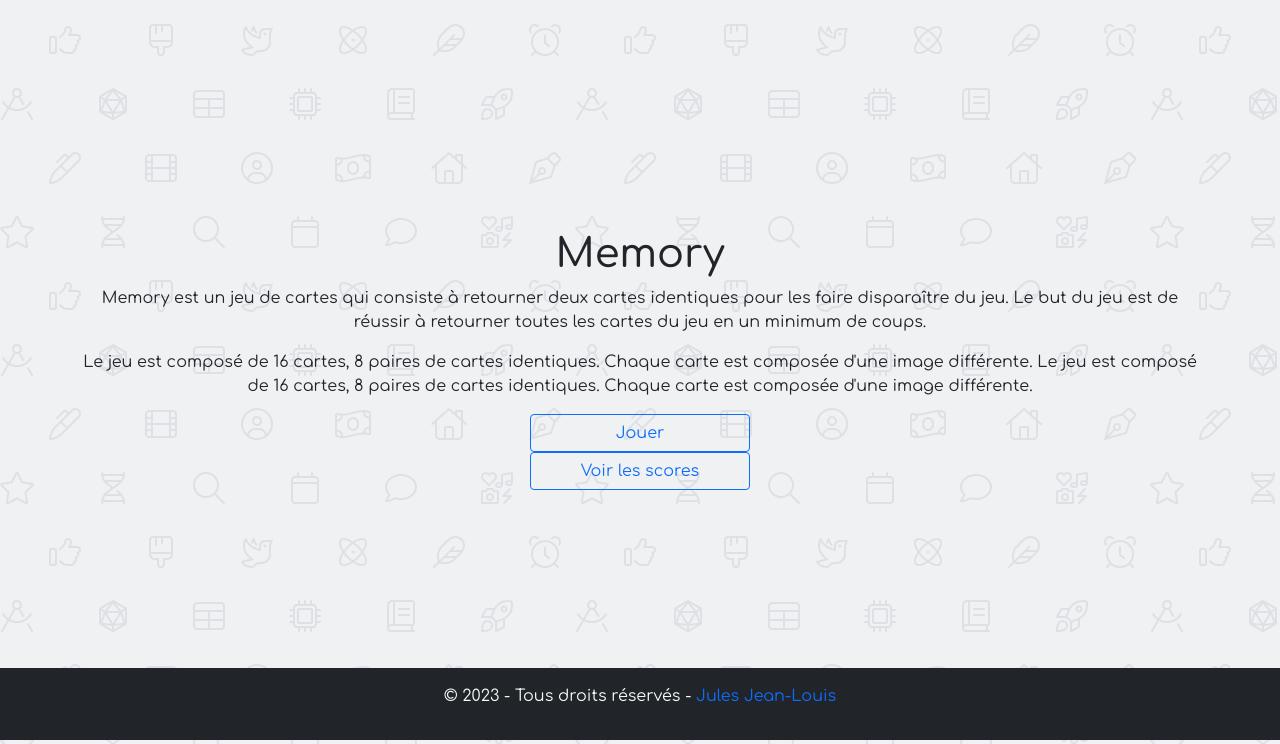
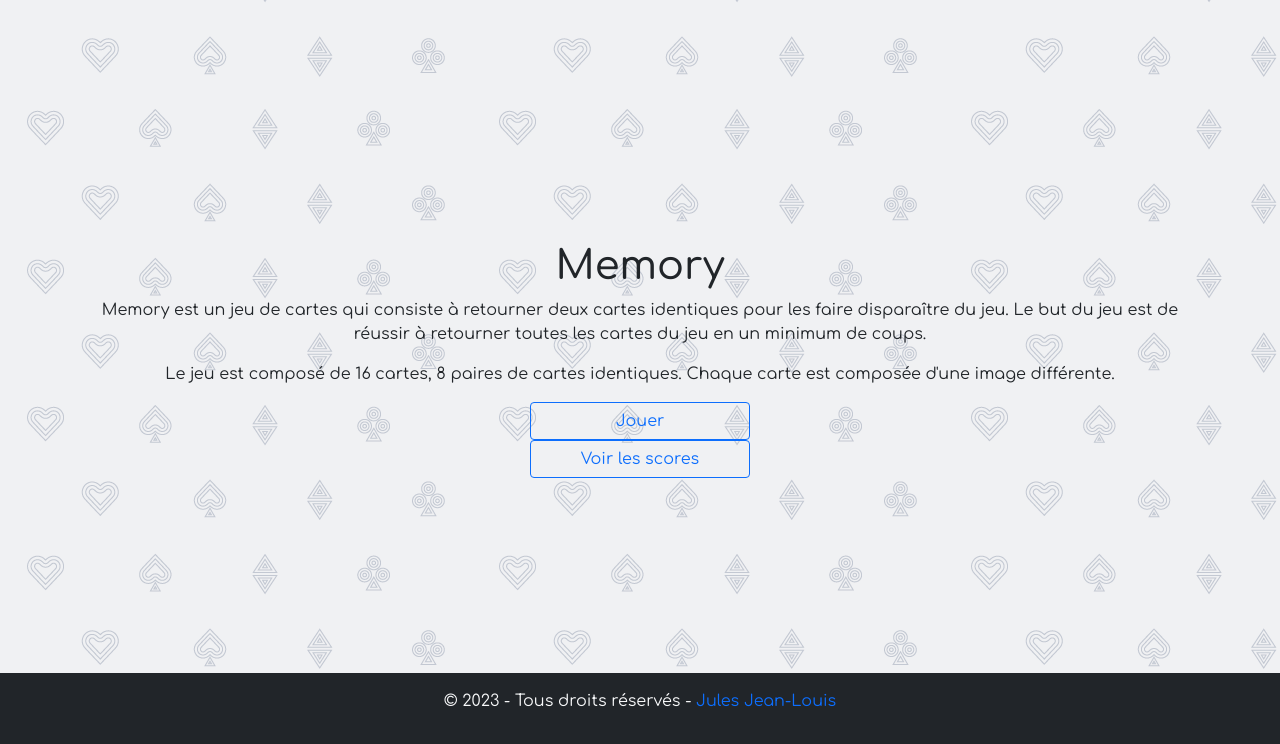
Before and after one commit to jules-jean-louis1/memory, a PHP site: page / in a window 1280 px wide. Shown: the part 56-800 px from the top of the page. Run offline with PHP 8.4, Linux system fonts and the light colour scheme; some libraries are stand-ins or nearby versions.

Commit message:
bg footer

```diff
--- a/import/header.php
+++ b/import/header.php
@@ -26,7 +26,7 @@ if (isset($_POST['deconnexion'])) {
     <!-- Collapsible wrapper -->
     <div class="collapse navbar-collapse" id="navbarSupportedContent">
       <!-- Navbar brand -->
-      <a class="navbar-brand mt-2 mt-lg-0" href="#">
+      <a class="navbar-brand mt-2 mt-lg-0" href="index.php">
         Memory
       </a>
       <!-- Left links -->
--- a/index.php
+++ b/index.php
@@ -27,7 +27,7 @@ include_once('./classes/Connexion.php');
                         <div class="col-12">
                             <h1>Memory</h1>
                             <p>Memory est un jeu de cartes qui consiste à retourner deux cartes identiques pour les faire disparaître du jeu. Le but du jeu est de réussir à retourner toutes les cartes du jeu en un minimum de coups.</p>
-                            <p>Le jeu est composé de 16 cartes, 8 paires de cartes identiques. Chaque carte est composée d'une image différente. Le jeu est composé de 16 cartes, 8 paires de cartes identiques. Chaque carte est composée d'une image différente.</p>
+                            <p>Le jeu est composé de 16 cartes, 8 paires de cartes identiques. Chaque carte est composée d'une image différente.</p>
                         </div>
                     </div>
                     <div class="row">
--- a/styles.css
+++ b/styles.css
@@ -139,6 +139,6 @@ main {
 footer {
     position: fixed;
     height: 100px;
-    bottom: 0;
+    bottom: -5px;
     width: 100%;
 }
```
Also changed, not shown: images/background/index-2.png (added), images/background/index.png.
